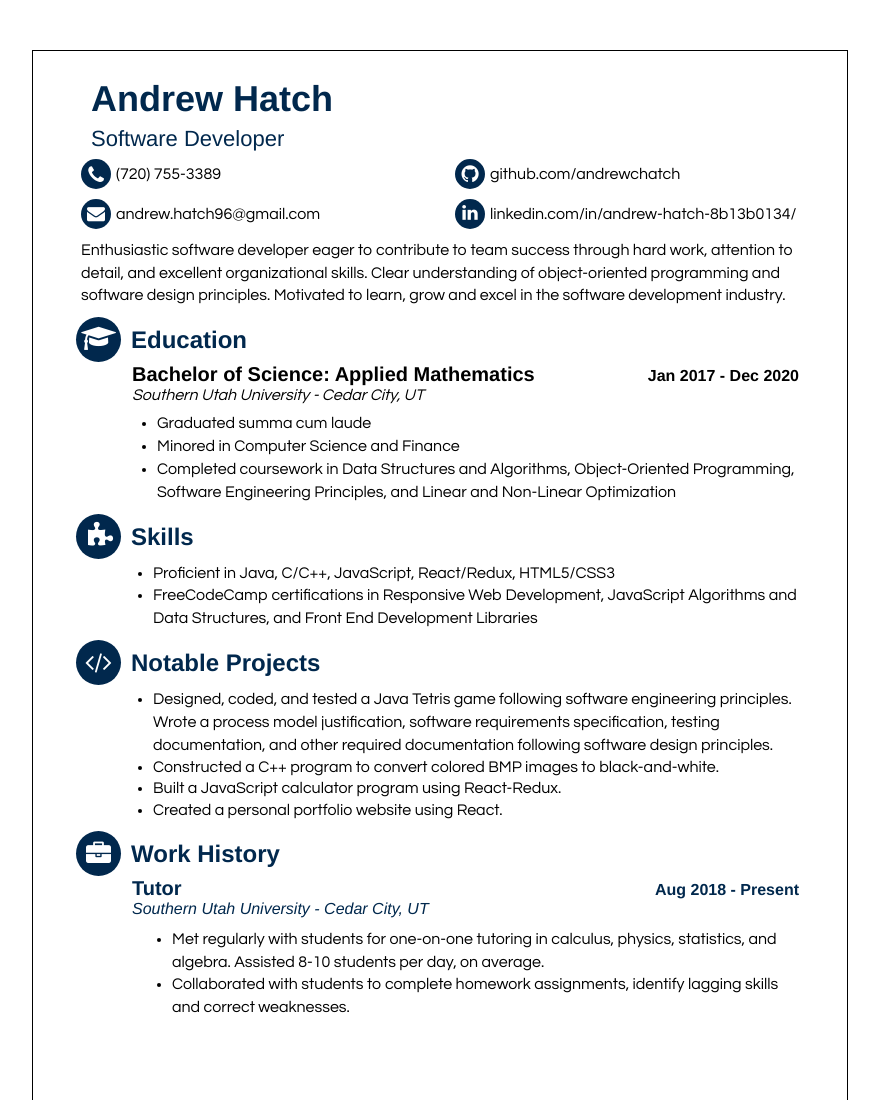
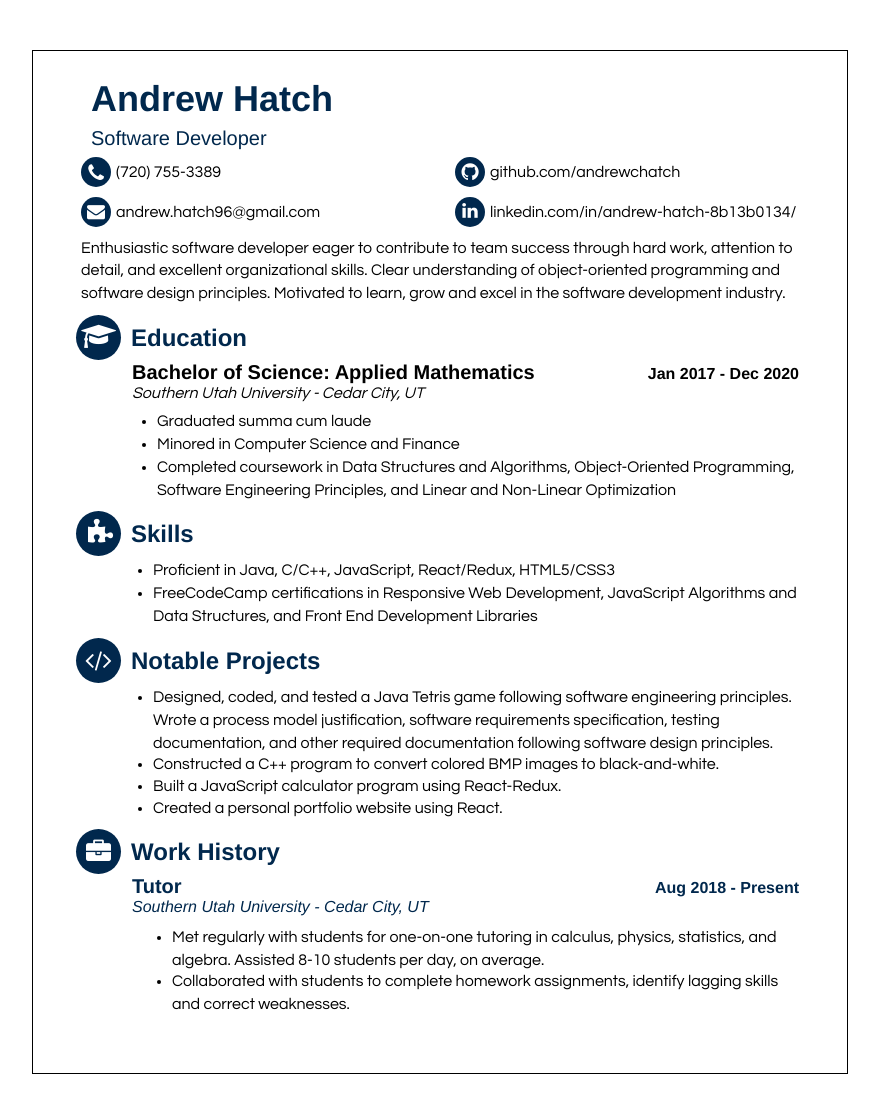
Before and after one commit to andrewchatch/interactive-resume, a plain HTML site: page index.html in a window 1280 px wide. Shown: the top 1100 px of the page, without its empty margins (200-1079 px from the left). Drawn offline with nearby package versions, Linux system fonts and the light colour scheme.

```diff
--- a/index.html
+++ b/index.html
@@ -5,7 +5,7 @@
   <link rel="stylesheet" href="https://maxcdn.bootstrapcdn.com/bootstrap/3.3.7/css/bootstrap.min.css">
 
   <body style="color: rgb(1,40,77); font-size: 16px;">
-    <div id="resume" style="width: 8.5in; height: 11.5in; border: 1px solid black; display: flex; margin-left: auto; margin-right: auto; margin-top: 50px; margin-bottom: 50px;">
+    <div id="resume" style="width: 8.5in; border: 1px solid black; display: flex; margin-left: auto; margin-right: auto; margin-top: 50px; margin-bottom: 50px;">
 
       <div id="main" style="width: 7.5in;
   height: 100%;
@@ -16,7 +16,7 @@
           <h2 id="title" style="margin-left: 10px;
   margin-top: -2px;
   margin-bottom: 8px;
-  font-size: 22px;
+  font-size: 20px;
   font-weight: 200;">Software Developer</h2>
           <div>
               <div class="row">
```
